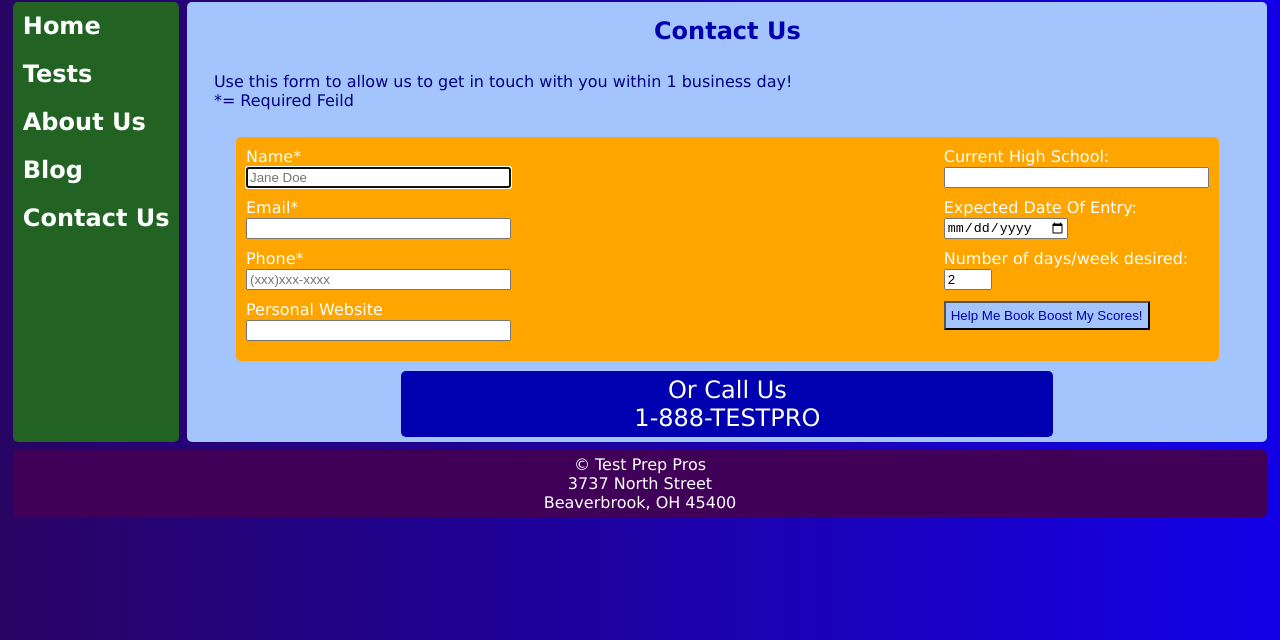
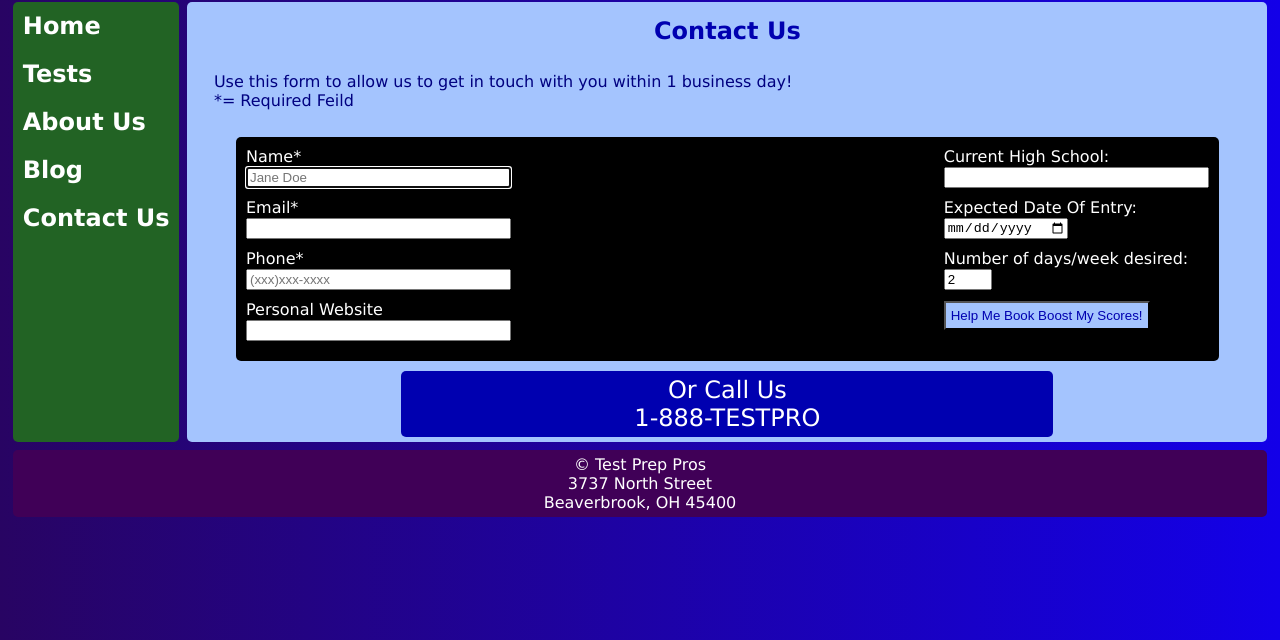
Before and after one commit to RyanHyer/TestPrepPros, a plain HTML site: page contact.html in a window 1280 px wide. Shown: the part 160-800 px from the top of the page. Drawn offline with nearby package versions, Linux system fonts and the light colour scheme.

Commit message:
Update style.css

```diff
--- a/style.css
+++ b/style.css
@@ -193,7 +193,7 @@ video {
 }
 /*---------------------Contact HTML Page--------------------------------*/
 form {
-    background-color:#ffa500;
+    background-color:black;
     width:90%;
     margin:auto;
     color:white;
```
